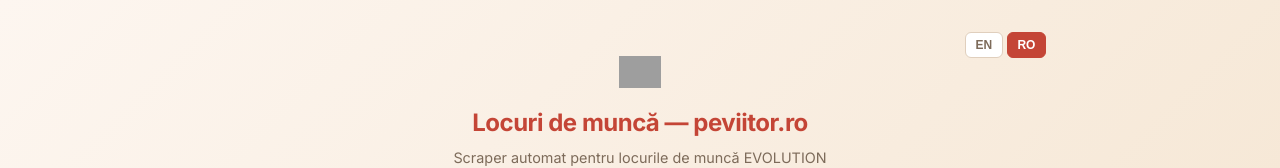
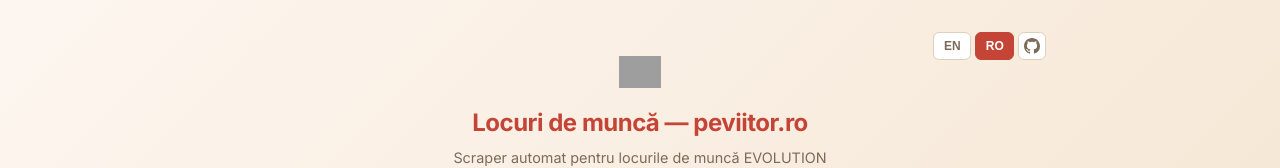
Before and after one commit to ale23yfm/evolution-gaming-ro-python-scraper, a plain HTML site: page docs/index.html in a window 1280 px wide. Shown: the top 168 px of the page. Drawn offline with Linux system fonts and the light colour scheme; no server answers; grey boxes are pictures that could not be loaded.

Commit message:
docs: buton GitHub cu iconita langa toggle-ul EN/RO

```diff
--- a/docs/index.html
+++ b/docs/index.html
@@ -78,6 +78,19 @@
       border-color: #c44536;
     }
     .lang-toggle button:hover { background: #d0b9a6; }
+    .lang-toggle a {
+      display: inline-flex;
+      align-items: center;
+      justify-content: center;
+      background: #fff;
+      border: 1px solid #e0cfbd;
+      border-radius: 6px;
+      padding: 0.3rem;
+      cursor: pointer;
+      transition: all 0.2s;
+    }
+    .lang-toggle a:hover { background: #d0b9a6; }
+    .lang-toggle a svg { width: 16px; height: 16px; fill: #7d6b5a; }
 
     .card {
       background: rgba(255, 255, 255, 0.92);
@@ -196,6 +209,11 @@
     <div class="lang-toggle">
       <button onclick="setLang('en')" id="lang-en">EN</button>
       <button onclick="setLang('ro')" id="lang-ro" class="active">RO</button>
+      <a href="https://github.com/ale23yfm/evolution-gaming-ro-python-scraper" target="_blank" title="GitHub" aria-label="GitHub repository">
+        <svg viewBox="0 0 16 16" aria-hidden="true">
+          <path d="M8 0C3.58 0 0 3.58 0 8c0 3.54 2.29 6.53 5.47 7.59.4.07.55-.17.55-.38 0-.19-.01-.82-.01-1.49-2.01.37-2.53-.49-2.69-.94-.09-.23-.48-.94-.82-1.13-.28-.15-.68-.52-.01-.53.63-.01 1.08.58 1.23.82.72 1.21 1.87.87 2.33.66.07-.52.28-.87.51-1.07-1.78-.2-3.64-.89-3.64-3.95 0-.87.31-1.59.82-2.15-.08-.2-.36-1.02.08-2.12 0 0 .67-.21 2.2.82.64-.18 1.32-.27 2-.27.68 0 1.36.09 2 .27 1.53-1.04 2.2-.82 2.2-.82.44 1.1.16 1.92.08 2.12.51.56.82 1.27.82 2.15 0 3.07-1.87 3.75-3.65 3.95.29.25.54.73.54 1.48 0 1.07-.01 1.93-.01 2.2 0 .21.15.46.55.38A8.01 8.01 0 0 0 16 8c0-4.42-3.58-8-8-8z"/>
+        </svg>
+      </a>
     </div>
     <a href="https://peviitor.ro" target="_blank" class="logo-link">
       <img src="https://peviitor.ro/assets/logo-DV2JQkir.svg" alt="peviitor" class="logo-img">
```
